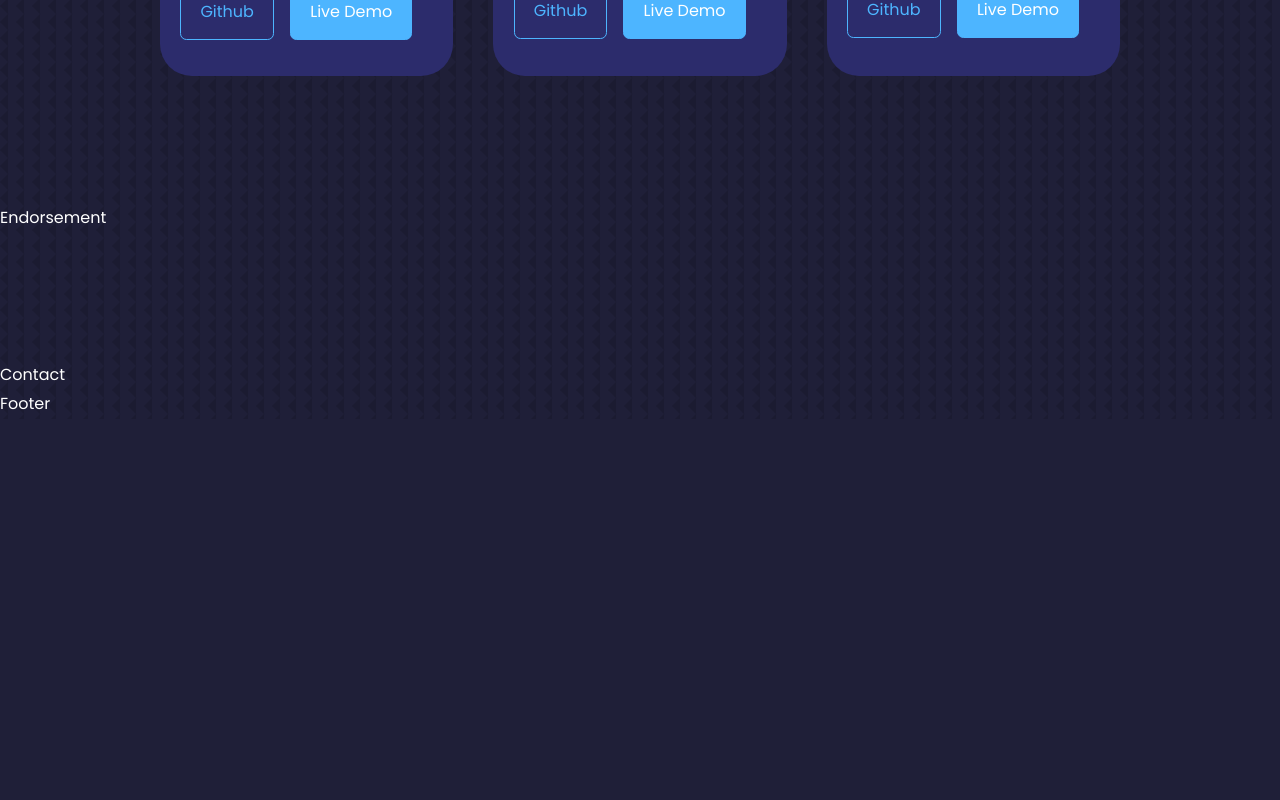
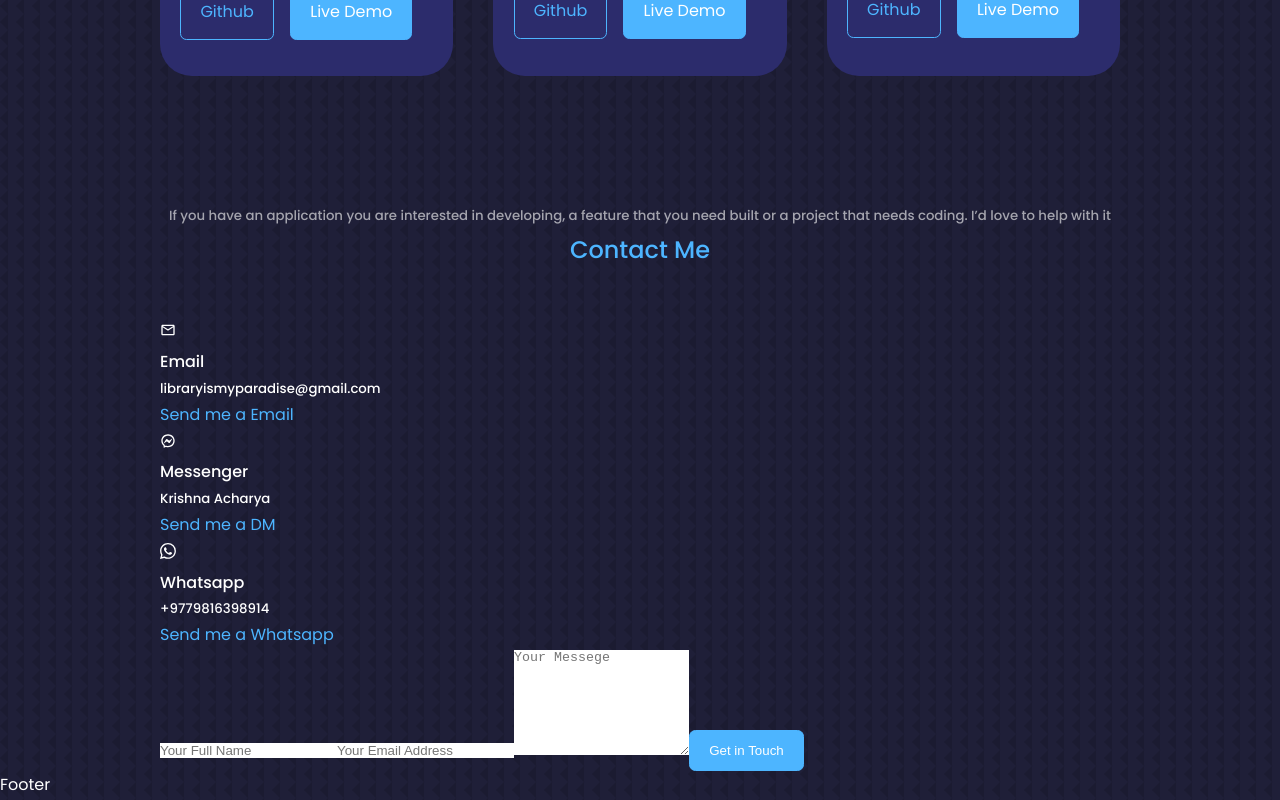
Before and after one commit to Krishnabot/Portfolio-React, a React (Create React App) app: page / in a window 1280 px wide. Shown: the part 3794-4594 px from the top of the page. Before the commit the page ends 4213 px from the top, so only its background shows below. Built offline with nearby package versions, Linux system fonts and the light colour scheme; the HTML template or start-up script is replaced by a standard one.

Commit message:
Add Contact Section

```diff
--- a/src/App.jsx
+++ b/src/App.jsx
@@ -5,7 +5,6 @@ import About from './features/About/About'
 import Experience from './features/Experience/Experience'
 import Services from './features/Services/Services'
 import Portfolio from './features/Portfolio/Portfolio'
-import Endorsement from './features/Endorsement/Endorsement'
 import Contact from './features/Contact/Contact'
 import Footer from './features/Footer/Footer'
 
@@ -19,7 +18,6 @@ function App() {
       <Experience />
       <Services />
       <Portfolio />
-      <Endorsement />
       <Contact />
       <Footer />
 </>
--- a/src/features/Contact/Contact.jsx
+++ b/src/features/Contact/Contact.jsx
@@ -1,9 +1,59 @@
-import React from 'react'
+import React, {useRef} from 'react'
+import emailjs from 'emailjs-com'
+import {MdOutlineMailOutline} from 'react-icons/md'
+import {RiMessengerLine} from 'react-icons/ri'
+import {BsWhatsapp} from 'react-icons/bs'
 import './contact.css'
 
 const Contact = () => {
+  const form = useRef();
+
+  const sendEmail = (e) => {
+    e.preventDefault();
+
+    emailjs.sendForm('service_uz945tq', 'template_iq7v88q', form.current, 'PU1Fo1Ro9TD7ws9sE')
+    e.target.reset()
+      .then((result) => {
+          console.log(result.text);
+      }, (error) => {
+          console.log(error.text);
+      });
+  };
+
   return (
-    <section id='contact'>Contact</section>
+    <section id='contact'>
+      <h5>If you have an application you are interested in developing, a feature that you need built or a project that needs coding. I’d love to help with it</h5>
+      <h2>Contact Me</h2>
+      <div className='container contact__container'>
+      <div className="contact__options">
+        <article className="contact__option">
+        <MdOutlineMailOutline className='contact__option-icon'/>
+          <h4>Email</h4>
+          <h5>libraryismyparadise@gmail.com</h5>
+          <a href="mailto:libraryismyparadise@gmail.com" target='_blank'>Send me a Email</a>
+        </article>
+        <article className="contact__option">
+        <RiMessengerLine className='contact__option-icon'/>
+          <h4>Messenger</h4>
+          <h5>Krishna Acharya</h5>
+          <a href="https://m.me/wolverinekrishna" target='_blank'>Send me a DM</a>
+        </article>
+        <article className="contact__option">
+        <BsWhatsapp className='contact__option-icon'/>
+          <h4>Whatsapp</h4>
+          <h5>+9779816398914</h5>
+          <a href="https://api.whatsapp.com/send?phone+9779816398914" target='_blank'>Send me a Whatsapp</a>
+        </article>
+      </div>
+      <form ref={form} onSubmit={sendEmail}>
+        <input type='text' name='name' placeholder="Your Full Name"  required />
+        <input type='email' name = 'email' placeholder="Your Email Address" required />
+        <textarea name='message' placeholder='Your Messege' rows="7" required></textarea>
+        <button type="submit"className='btn btn-primary'>Get in Touch</button>
+      </form>
+       </div>
+
+    </section>
   )
 }
 
--- a/src/features/Endorsement/Endorsement.jsx
+++ /dev/null
@@ -1,10 +0,0 @@
-import React from 'react'
-import './endorsement.css'
-
-function Endorsement() {
-  return (
-    <section id = 'endorsement'>Endorsement</section>
-  )
-}
-
-export default Endorsement
```
Also changed, not shown: src/features/Endorsement/endorsement.css (deleted).
